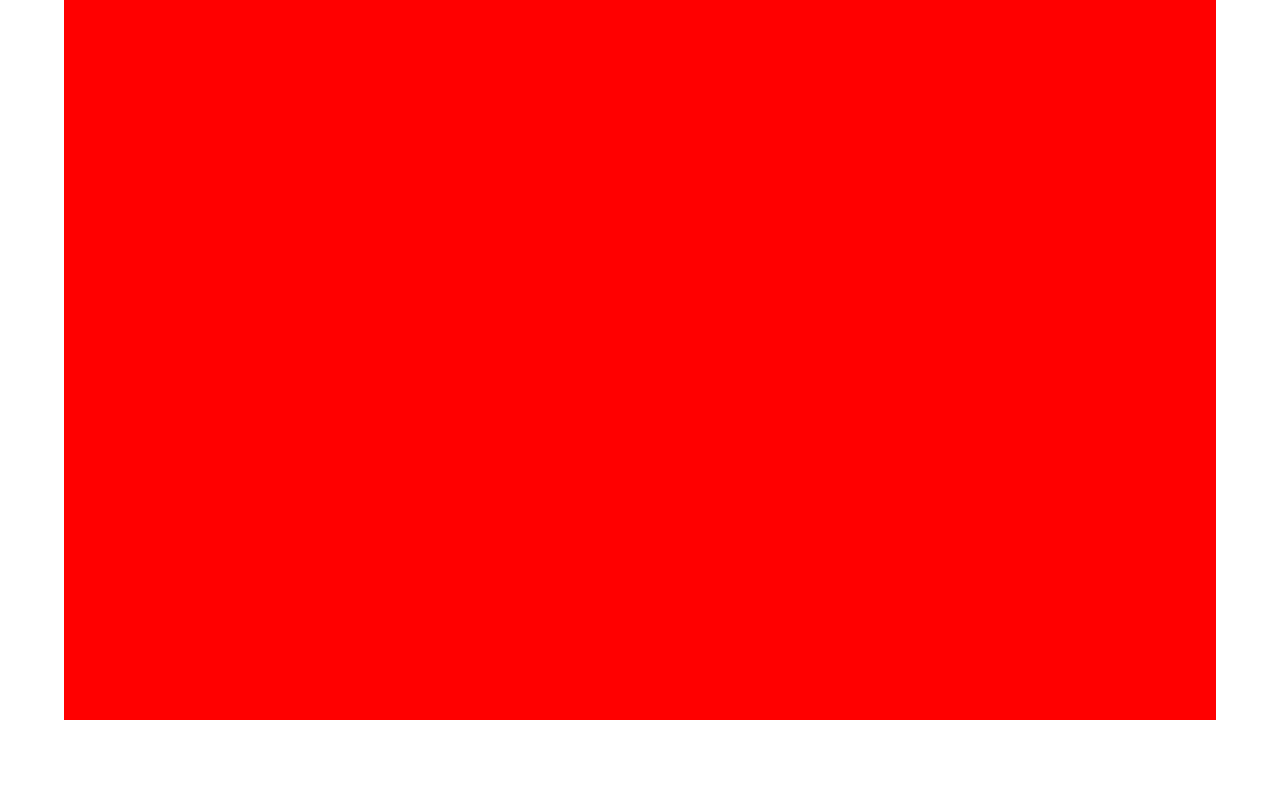
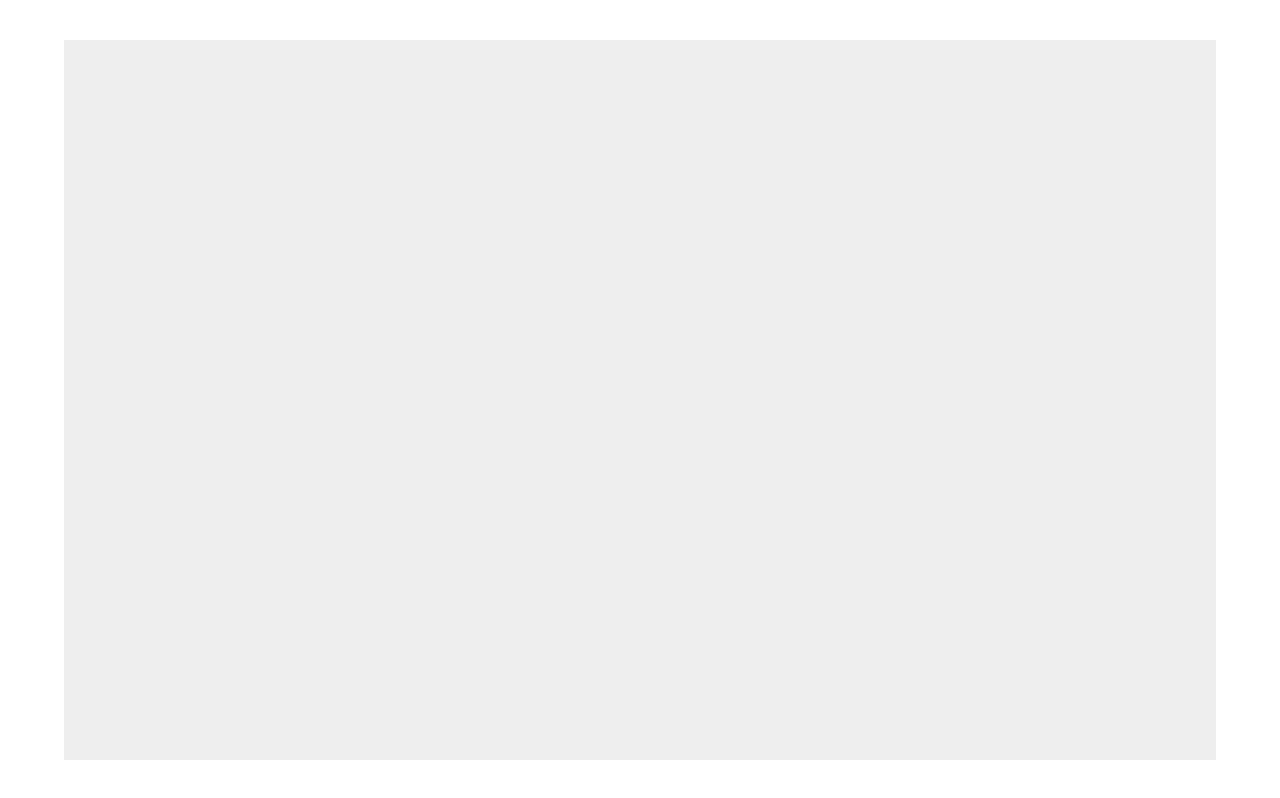
Before and after one commit to BogdanPinchuk/FrontEnd_JS_Essential-PBY_CourseProjects, a plain HTML site: page Study do game/MDN Breakout/Index.html in a window 1280 px wide. Drawn offline with Linux system fonts and the light colour scheme.

Commit message:
Added resize and orientation of workplace

```diff
--- a/Study do game/MDN Breakout/Resources/logic.js
+++ b/Study do game/MDN Breakout/Resources/logic.js
@@ -1,9 +1,12 @@
 // установлюємо параметри вікна для гри
-let canva = document.getElementById('myCanvas');
+let canvas = document.getElementById('myCanvas');
+
 // стандартні налаштування
-const koefSize = 0.9;   // розмір області відносно вікна
-canva.style.background = 'red';
-ResizeWorkPlace(canva, koefSize);
+const koefSize = 1;   // розмір області відносно вікна
+ResizeWorkPlace(canvas, 0.9);
+
+let body = document.getElementsByTagName('body')[0];
+ResizeWorkPlace(body, 1);
 
 // варіант 1
 /*
@@ -14,6 +17,13 @@ window.onresize = () =>
 // варіант 2
 // івент на зміну розміру вікна
 window.addEventListener('resize',
-    () => ResizeWorkPlace(canva, koefSize), false);
+    () => ResizeWorkPlace(canvas, koefSize), false);
 
-    console.log(canva);
+// контекст канви
+let ctx = canvas.getContext('2d');
+
+// спроба щось намалювати
+
+
+console.log(canvas);
+console.log(ctx);
--- a/Study do game/MDN Breakout/Resources/style.css
+++ b/Study do game/MDN Breakout/Resources/style.css
@@ -3,10 +3,15 @@
     margin: 0;
 }
 
+body {
+    display: flex;
+    flex-direction: column;
+    justify-content: center;
+}
+
 canvas {
     background: #eee;
-    display: block;
-    margin: 0 auto;
+    align-self: center;
 }
 
 #myCanvas {
```
